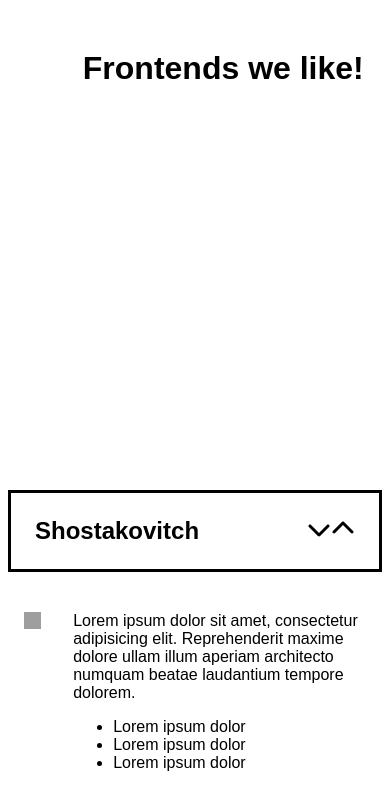
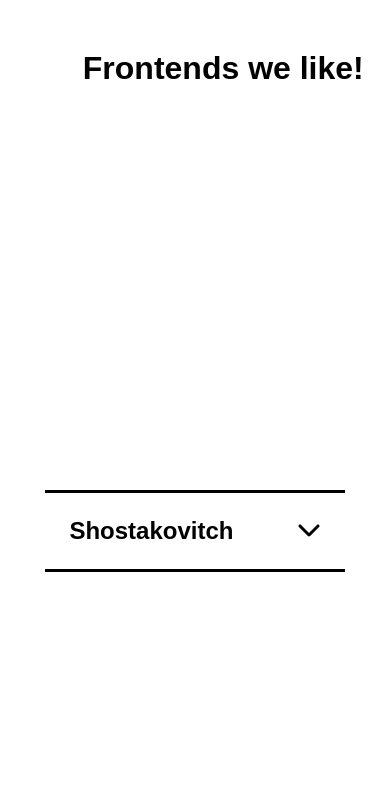
Before and after one commit to judithcrasser/vueproject, a Vue app: page / in a window 390 px wide. Shown: the part 412-1222 px from the top of the page. Built offline with nearby package versions, Linux system fonts and the light colour scheme; grey boxes are pictures that could not be loaded.

Commit message:
accordion dynamisch

```diff
--- a/src/assets/style.scss
+++ b/src/assets/style.scss
@@ -26,6 +26,11 @@ nav {
     align-items: center;
 }
 
+.accordion-section {
+    min-height: 100vh;
+    width: 80%;
+    margin: auto;
+
     .accordion {
         .accordion-item {
             .title {
@@ -33,7 +38,8 @@ nav {
                 justify-content: space-between;
                 padding: 1em;
                 font-weight: 600;
-            border: solid;
+                border-top: solid;
+                border-bottom: solid;
                 margin-bottom: 1em;
                 font-size: 1.5em;
 
@@ -66,8 +72,12 @@ nav {
                 padding: 1em;
 
                 .image {
-                width: 20%;
+                    width: 20vw;
                     margin-right: 2em;
+
+                    @media (max-width: 1024px) {
+                        width: 50%;
+                    }
 
                     img {
                         width: 100%;
@@ -78,3 +88,4 @@ nav {
             }
         }
     }
+}
--- a/src/components/Accordion.vue
+++ b/src/components/Accordion.vue
@@ -1,38 +1,53 @@
 <template>
+    <section class="accordion-section">
         <div class="row">
             <div class="column accordion">
                 <div class="accordion-item">
-                <div class="title">
+                    <div class="title"
+                        @click="toggleAccordion()">
+
                         <div class="text">
                             Shostakovitch
                         </div>
+
                         <div class="chevron-wrap">
-                        <div class="chevron down">
-                        <svg xmlns="http://www.w3.org/2000/svg" viewBox="0 0 512 512"><!--! Font Awesome Pro 6.2.1 by @fontawesome - https://fontawesome.com License - https://fontawesome.com/license (Commercial License) Copyright 2022 Fonticons, Inc. --><path d="M233.4 406.6c12.5 12.5 32.8 12.5 45.3 0l192-192c12.5-12.5 12.5-32.8 0-45.3s-32.8-12.5-45.3 0L256 338.7 86.6 169.4c-12.5-12.5-32.8-12.5-45.3 0s-12.5 32.8 0 45.3l192 192z"/></svg>
-                    </div>
-                    <div class="chevron up">
-                        <svg xmlns="http://www.w3.org/2000/svg" viewBox="0 0 512 512"><!--! Font Awesome Pro 6.2.1 by @fontawesome - https://fontawesome.com License - https://fontawesome.com/license (Commercial License) Copyright 2022 Fonticons, Inc. --><path d="M233.4 406.6c12.5 12.5 32.8 12.5 45.3 0l192-192c12.5-12.5 12.5-32.8 0-45.3s-32.8-12.5-45.3 0L256 338.7 86.6 169.4c-12.5-12.5-32.8-12.5-45.3 0s-12.5 32.8 0 45.3l192 192z"/></svg>
+                            <div class="chevron"
+                                :class="{
+                                    'up': isOpen
+                                }">
+                                <svg xmlns="http://www.w3.org/2000/svg"
+                                    viewBox="0 0 512 512">
+                                    <path
+                                        d="M233.4 406.6c12.5 12.5 32.8 12.5 45.3 0l192-192c12.5-12.5 12.5-32.8 0-45.3s-32.8-12.5-45.3 0L256 338.7 86.6 169.4c-12.5-12.5-32.8-12.5-45.3 0s-12.5 32.8 0 45.3l192 192z" />
+                                </svg>
                             </div>
                         </div>
                     </div>
 
-                <div class="content">
+                    <div class="content"
+                        v-show="isOpen">
                         <div class="image">
-                        <img src="https://img.welt.de/img/kultur/buehne-konzert/mobile165579455/8171620727-ci23x11-w1136/Der-sowjetische-Komponist-Dimitri-Schostakowitsch.jpg" alt="schostakowitsch">
+                            <img src="https://img.welt.de/img/kultur/buehne-konzert/mobile165579455/8171620727-ci23x11-w1136/Der-sowjetische-Komponist-Dimitri-Schostakowitsch.jpg"
+                                alt="schostakowitsch">
                         </div>
                         <div class="text-wrapper">
-                        <div class="text">
-                            Lorem ipsum dolor sit amet, consectetur adipisicing elit. Reprehenderit maxime dolore ullam illum aperiam architecto numquam beatae laudantium tempore dolorem.
-                        </div>
+                            <p class="text">
+                                Shostakovich was a Soviet-era Russian composer and pianist who became internationally
+                                known after the premiere of his First Symphony in
+                                1926 and was regarded throughout his life as a major composer.
+                            </p>
+                            <p class="text">
+                                Some of my favourite pieces are:
+                            </p>
                             <ul>
                                 <li>
-                                Lorem ipsum dolor
+                                    Symphony No. 9
                                 </li>
                                 <li>
-                                Lorem ipsum dolor
+                                    Cello Concerto No. 1 in E-flat major, Opus 107
                                 </li>
                                 <li>
-                                Lorem ipsum dolor
+                                    Symphony No. 7
                                 </li>
                             </ul>
                         </div>
@@ -42,4 +57,22 @@
                 </div>
             </div>
         </div>
+    </section>
+
 </template>
+
+<script>
+export default {
+    data() {
+        return {
+            isOpen: false,
+        };
+    },
+
+    methods: {
+        toggleAccordion() {
+            this.isOpen = !this.isOpen;
+        },
+    },
+};
+</script>
--- a/src/views/HomeView.vue
+++ b/src/views/HomeView.vue
@@ -5,7 +5,7 @@
     </h1>
   </div>
 
-  <Accordion/>
+  <Accordion />
 
 </template>
 
@@ -14,7 +14,7 @@
 import Accordion from '../components/Accordion.vue';
 
 export default {
-    components: {
+  components: {
     Accordion
   },
 }
```
Lines whose indentation alone changed are shown as unchanged.
